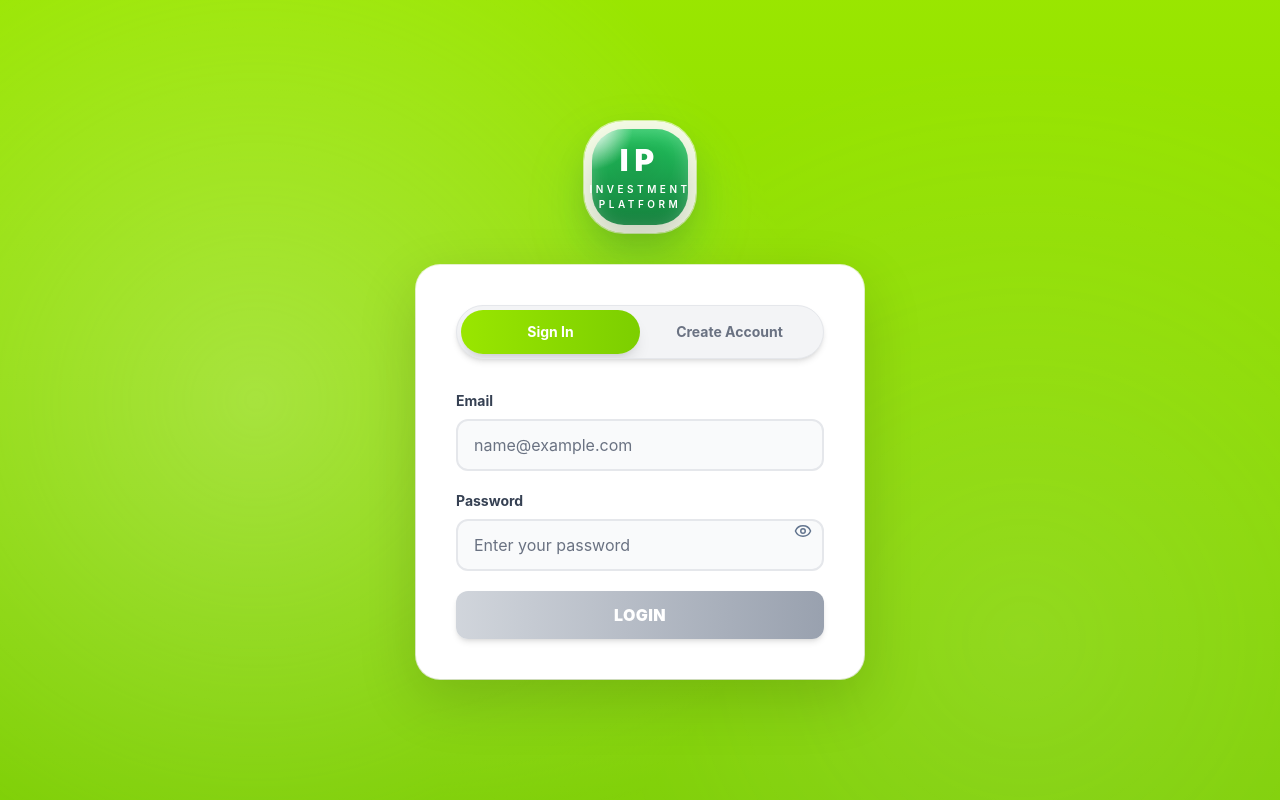
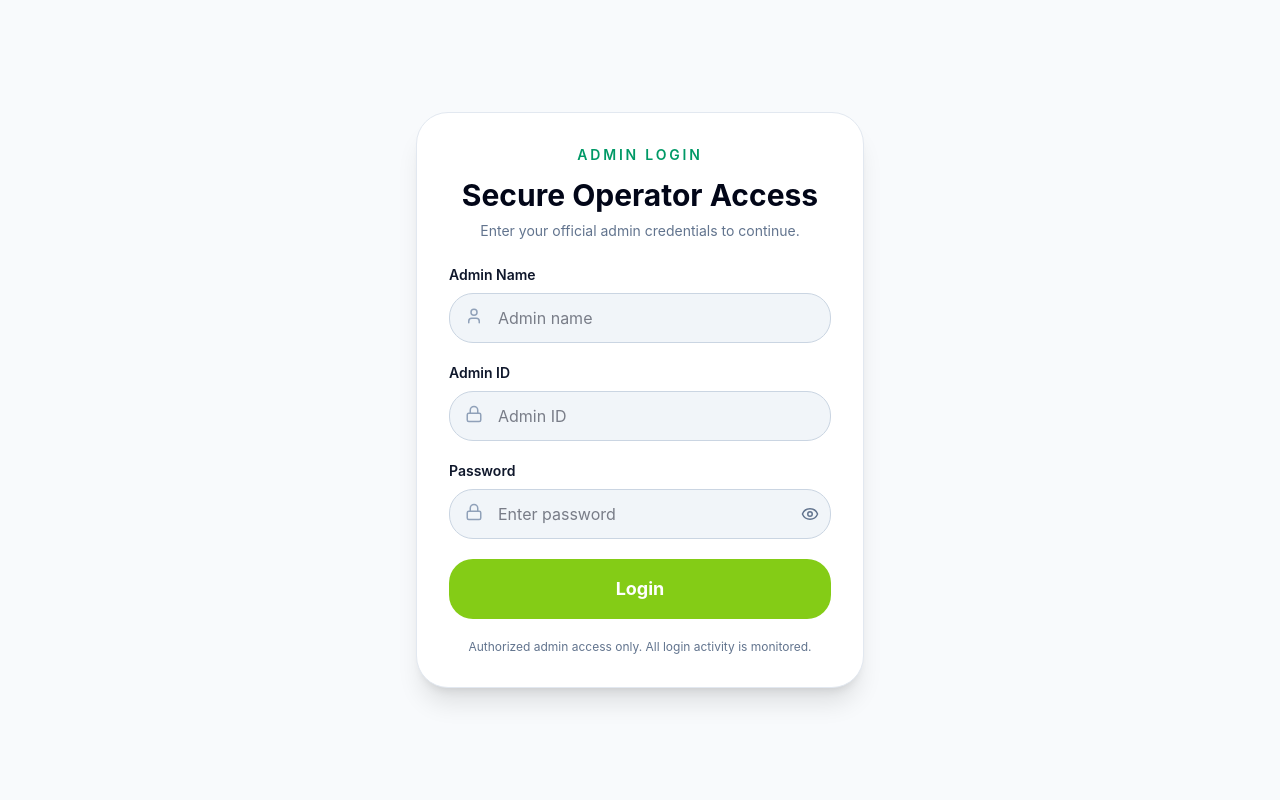
Before and after one commit to finoteselamcity12-spec/investment-platform, a React (Vite) app: page /admin-login in a window 1280 px wide. Before the commit this address led to /. Built offline with nearby package versions, Linux system fonts and the light colour scheme.

Commit message:
investor

```diff
--- a/src/App.jsx
+++ b/src/App.jsx
@@ -1,6 +1,7 @@
 import { BrowserRouter as Router, Routes, Route, Navigate } from 'react-router-dom'
 import Auth from './pages/Auth'
 import Dashboard from './pages/Dashboard'
+import AdminLogin from './pages/AdminLogin'
 import AdminDashboard from './pages/AdminDashboard'
 import Withdraw from './pages/Withdraw'
 
@@ -12,6 +13,7 @@ function App() {
         <Route path="/login" element={<Auth />} />
         <Route path="/register" element={<Auth />} />
         <Route path="/dashboard" element={<Dashboard />} />
+        <Route path="/admin-login" element={<AdminLogin />} />
         <Route path="/admin-dashboard" element={<AdminDashboard />} />
         <Route path="/withdraw" element={<Withdraw />} />
         <Route path="*" element={<Navigate to="/" replace />} />
--- a/src/components/InvestPage.jsx
+++ b/src/components/InvestPage.jsx
@@ -70,7 +70,7 @@ export default function InvestPage({ ctx }) {
   }
 
   return (
-    <div className="bg-white pb-4">
+    <div className="bg-white pb-24 pt-6 max-w-5xl mx-auto" style={{ minHeight: 'calc(100vh - 14rem)' }}>
       <div className="space-y-5">
         {/* Header */}
         <div>
--- a/src/components/Support.jsx
+++ b/src/components/Support.jsx
@@ -6,10 +6,6 @@ export default function Support({ ctx }) {
   const [email, setEmail] = useState('')
   const [message, setMessage] = useState('')
   const [isSending, setIsSending] = useState(false)
-
-  const handleTelegramClick = () => {
-    window.open('https://t.me/investment_platform_3', '_blank', 'noopener,noreferrer')
-  }
 
   const handleSubmit = async (event) => {
     event.preventDefault()
@@ -50,9 +46,10 @@ export default function Support({ ctx }) {
         </div>
 
         <div className="grid gap-4 sm:grid-cols-2">
-          <button
-            type="button"
-            onClick={handleTelegramClick}
+            <a
+            href="https://t.me/investment_platform_3"
+            target="_blank"
+            rel="noopener noreferrer"
             className="flex items-center justify-center gap-3 rounded-3xl border border-slate-200 bg-white px-5 py-5 text-left transition hover:border-[#84CC16] hover:shadow-lg"
           >
             <span className="inline-flex h-12 w-12 items-center justify-center rounded-3xl bg-[#84CC16]/10 text-[#84CC16]">
@@ -62,7 +59,7 @@ export default function Support({ ctx }) {
               <p className="text-sm font-semibold text-slate-950">Telegram</p>
               <p className="text-xs text-slate-500 mt-1">@investment_platform_3</p>
             </div>
-          </button>
+          </a>
 
           <div className="rounded-3xl border border-slate-200 bg-white p-5 shadow-sm">
             <div className="flex items-center gap-3">
--- a/src/pages/AdminDashboard.jsx
+++ b/src/pages/AdminDashboard.jsx
@@ -1,4 +1,5 @@
 import { useEffect, useMemo, useState } from 'react'
+import { Navigate } from 'react-router-dom'
 import { Check, Eye, LogOut, X } from 'lucide-react'
 
 const ADMIN_CREDENTIALS = {
@@ -22,6 +23,7 @@ function groupBy(items, key) {
 
 export default function AdminDashboard() {
   const [adminSession, setAdminSession] = useState(null)
+  const [isLoadingSession, setIsLoadingSession] = useState(true)
   const [loginName, setLoginName] = useState('')
   const [loginPassword, setLoginPassword] = useState('')
   const [loginId, setLoginId] = useState('')
@@ -44,6 +46,7 @@ export default function AdminDashboard() {
       setAdminSession(JSON.parse(session))
     }
     loadAdminData()
+    setIsLoadingSession(false)
   }, [])
 
   function showToast(message, type = 'success') {
@@ -220,61 +223,12 @@ export default function AdminDashboard() {
     [pendingWithdrawals, approvedWithdrawals, rejectedWithdrawals]
   )
 
+  if (isLoadingSession) {
+    return null
+  }
+
   if (!adminSession) {
-    return (
-      <div className="min-h-screen bg-slate-50 text-slate-950 flex items-center justify-center px-4 py-16">
-        <div className="w-full max-w-md rounded-[2rem] bg-white border border-slate-200 p-8 shadow-xl">
-          <div className="mb-6 text-center">
-            <p className="text-sm font-semibold uppercase tracking-[0.2em] text-emerald-600">Admin Access</p>
-            <h1 className="mt-3 text-3xl font-bold text-slate-950">Secure Admin Login</h1>
-            <p className="mt-2 text-sm text-slate-500">Enter your official credentials to manage deposits and withdrawals.</p>
-          </div>
-
-          <form className="space-y-5" onSubmit={handleAdminLogin}>
-            <div>
-              <label className="block text-sm font-semibold text-slate-900">Admin Name</label>
-              <input
-                value={loginName}
-                onChange={(e) => setLoginName(e.target.value)}
-                placeholder="Admin name"
-                className="mt-2 w-full rounded-3xl border border-slate-300 bg-slate-100 px-4 py-3 text-slate-950 focus:border-[#84CC16] focus:outline-none focus:ring-2 focus:ring-[#84CC16]/20"
-              />
-            </div>
-
-            <div>
-              <label className="block text-sm font-semibold text-slate-900">Admin ID</label>
-              <input
-                value={loginId}
-                onChange={(e) => setLoginId(e.target.value)}
-                placeholder="Admin ID"
-                className="mt-2 w-full rounded-3xl border border-slate-300 bg-slate-100 px-4 py-3 text-slate-950 focus:border-[#84CC16] focus:outline-none focus:ring-2 focus:ring-[#84CC16]/20"
-              />
-            </div>
-
-            <div>
-              <label className="block text-sm font-semibold text-slate-900">Password</label>
-              <input
-                type="password"
-                value={loginPassword}
-                onChange={(e) => setLoginPassword(e.target.value)}
-                placeholder="Enter password"
-                className="mt-2 w-full rounded-3xl border border-slate-300 bg-slate-100 px-4 py-3 text-slate-950 focus:border-[#84CC16] focus:outline-none focus:ring-2 focus:ring-[#84CC16]/20"
-              />
-            </div>
-
-            {loginError && <div className="rounded-3xl bg-red-50 px-4 py-3 text-sm font-semibold text-red-700">{loginError}</div>}
-
-            <button
-              type="submit"
-              className="w-full rounded-3xl bg-[#84CC16] px-4 py-4 text-white font-bold text-lg shadow-lg shadow-[#84CC16]/20 transition hover:bg-lime-500 active:scale-95"
-            >
-              Login as Admin
-            </button>
-          </form>
-
-        </div>
-      </div>
-    )
+    return <Navigate to="/admin-login" replace />
   }
 
   return (
--- /dev/null
+++ b/src/pages/AdminLogin.jsx
@@ -0,0 +1,126 @@
+import { useState } from 'react'
+import { useNavigate } from 'react-router-dom'
+import { Eye, EyeOff, Lock, User } from 'lucide-react'
+
+const ADMIN_CREDENTIALS = {
+  name: 'investment',
+  password: '1q2w3e4r5t6y7@investment',
+  id: '15610010',
+}
+
+export default function AdminLogin() {
+  const navigate = useNavigate()
+  const [adminName, setAdminName] = useState('')
+  const [adminPassword, setAdminPassword] = useState('')
+  const [adminId, setAdminId] = useState('')
+  const [showPassword, setShowPassword] = useState(false)
+  const [error, setError] = useState('')
+  const [isLoading, setIsLoading] = useState(false)
+
+  const handleSubmit = (event) => {
+    event.preventDefault()
+    setError('')
+    setIsLoading(true)
+
+    const isAuthorized =
+      adminName === ADMIN_CREDENTIALS.name &&
+      adminPassword === ADMIN_CREDENTIALS.password &&
+      adminId === ADMIN_CREDENTIALS.id
+
+    if (isAuthorized) {
+      sessionStorage.setItem(
+        'admin_session',
+        JSON.stringify({
+          name: adminName,
+          id: adminId,
+          loginTime: new Date().toISOString(),
+        })
+      )
+      navigate('/admin-dashboard')
+      return
+    }
+
+    setIsLoading(false)
+    setError('Invalid admin credentials. Please check name, password, and ID.')
+  }
+
+  return (
+    <div className="min-h-screen bg-slate-50 px-4 py-16 flex items-center justify-center">
+      <div className="w-full max-w-md rounded-[2rem] bg-white border border-slate-200 p-8 shadow-xl">
+        <div className="mb-6 text-center">
+          <p className="text-sm font-semibold uppercase tracking-[0.2em] text-emerald-600">Admin Login</p>
+          <h1 className="mt-3 text-3xl font-bold text-slate-950">Secure Operator Access</h1>
+          <p className="mt-2 text-sm text-slate-500">Enter your official admin credentials to continue.</p>
+        </div>
+
+        <form className="space-y-5" onSubmit={handleSubmit}>
+          <div>
+            <label className="block text-sm font-semibold text-slate-900">Admin Name</label>
+            <div className="relative mt-2">
+              <User size={18} className="absolute left-4 top-3.5 text-slate-400" />
+              <input
+                value={adminName}
+                onChange={(event) => setAdminName(event.target.value)}
+                placeholder="Admin name"
+                className="w-full rounded-3xl border border-slate-300 bg-slate-100 px-4 py-3 pl-12 text-slate-950 outline-none focus:border-[#84CC16] focus:ring-2 focus:ring-[#84CC16]/20"
+              />
+            </div>
+          </div>
+
+          <div>
+            <label className="block text-sm font-semibold text-slate-900">Admin ID</label>
+            <div className="relative mt-2">
+              <Lock size={18} className="absolute left-4 top-3.5 text-slate-400" />
+              <input
+                value={adminId}
+                onChange={(event) => setAdminId(event.target.value)}
+                placeholder="Admin ID"
+                className="w-full rounded-3xl border border-slate-300 bg-slate-100 px-4 py-3 pl-12 text-slate-950 outline-none focus:border-[#84CC16] focus:ring-2 focus:ring-[#84CC16]/20"
+              />
+            </div>
+          </div>
+
+          <div>
+            <label className="block text-sm font-semibold text-slate-900">Password</label>
+            <div className="relative mt-2">
+              <Lock size={18} className="absolute left-4 top-3.5 text-slate-400" />
+              <input
+                type={showPassword ? 'text' : 'password'}
+                value={adminPassword}
+                onChange={(event) => setAdminPassword(event.target.value)}
+                placeholder="Enter password"
+                className="w-full rounded-3xl border border-slate-300 bg-slate-100 px-4 py-3 pl-12 pr-12 text-slate-950 outline-none focus:border-[#84CC16] focus:ring-2 focus:ring-[#84CC16]/20"
+              />
+              <button
+                type="button"
+                onClick={() => setShowPassword((prev) => !prev)}
+                className="absolute right-3 top-1/2 -translate-y-1/2 text-slate-500 transition hover:text-slate-700"
+                aria-label="Toggle password visibility"
+              >
+                {showPassword ? <EyeOff size={18} /> : <Eye size={18} />}
+              </button>
+            </div>
+          </div>
+
+          {error && (
+            <div className="rounded-3xl bg-red-50 px-4 py-3 text-sm font-semibold text-red-700">
+              {error}
+            </div>
+          )}
+
+          <button
+            type="submit"
+            disabled={isLoading}
+            className="w-full rounded-3xl bg-[#84CC16] px-4 py-4 text-lg font-bold text-white transition hover:bg-lime-500 disabled:opacity-60"
+          >
+            {isLoading ? 'Verifying...' : 'Login'}
+          </button>
+        </form>
+
+        <p className="mt-5 text-center text-xs text-slate-500">
+          Authorized admin access only. All login activity is monitored.
+        </p>
+      </div>
+    </div>
+  )
+}
```
